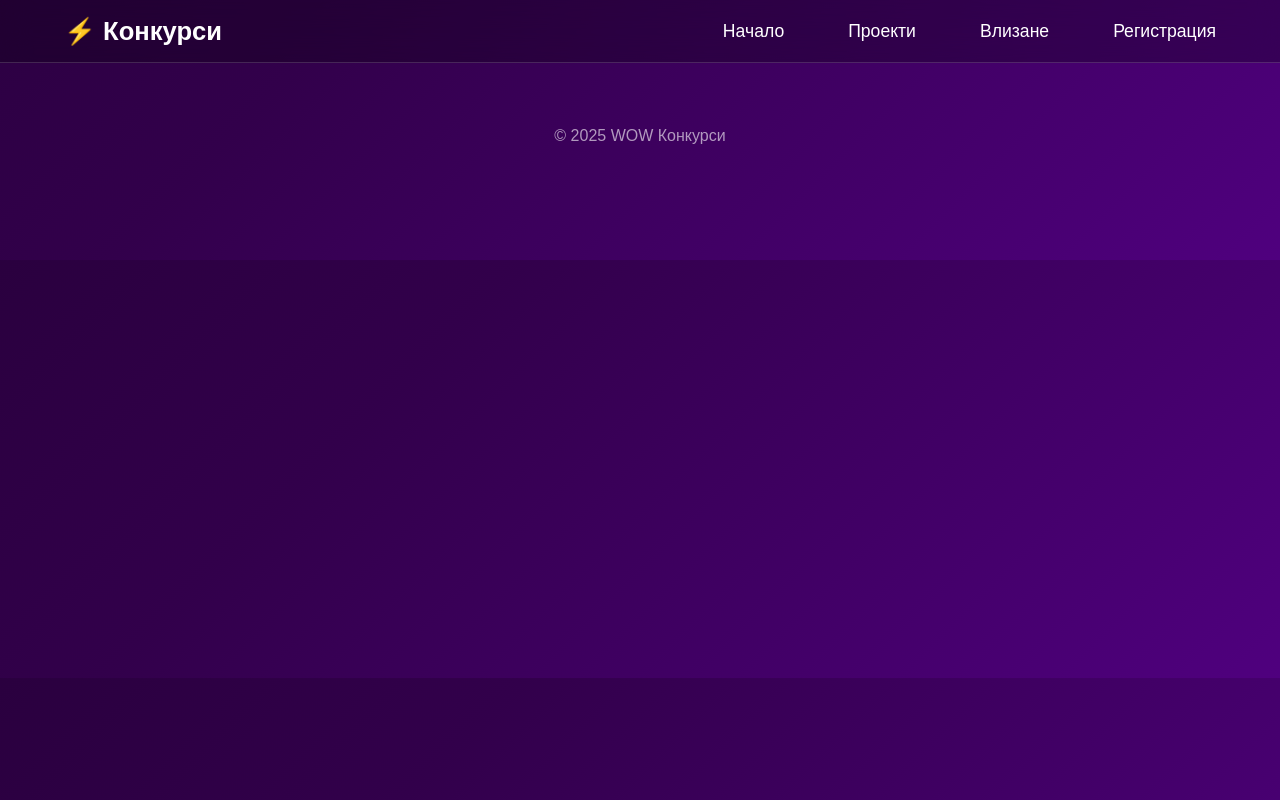
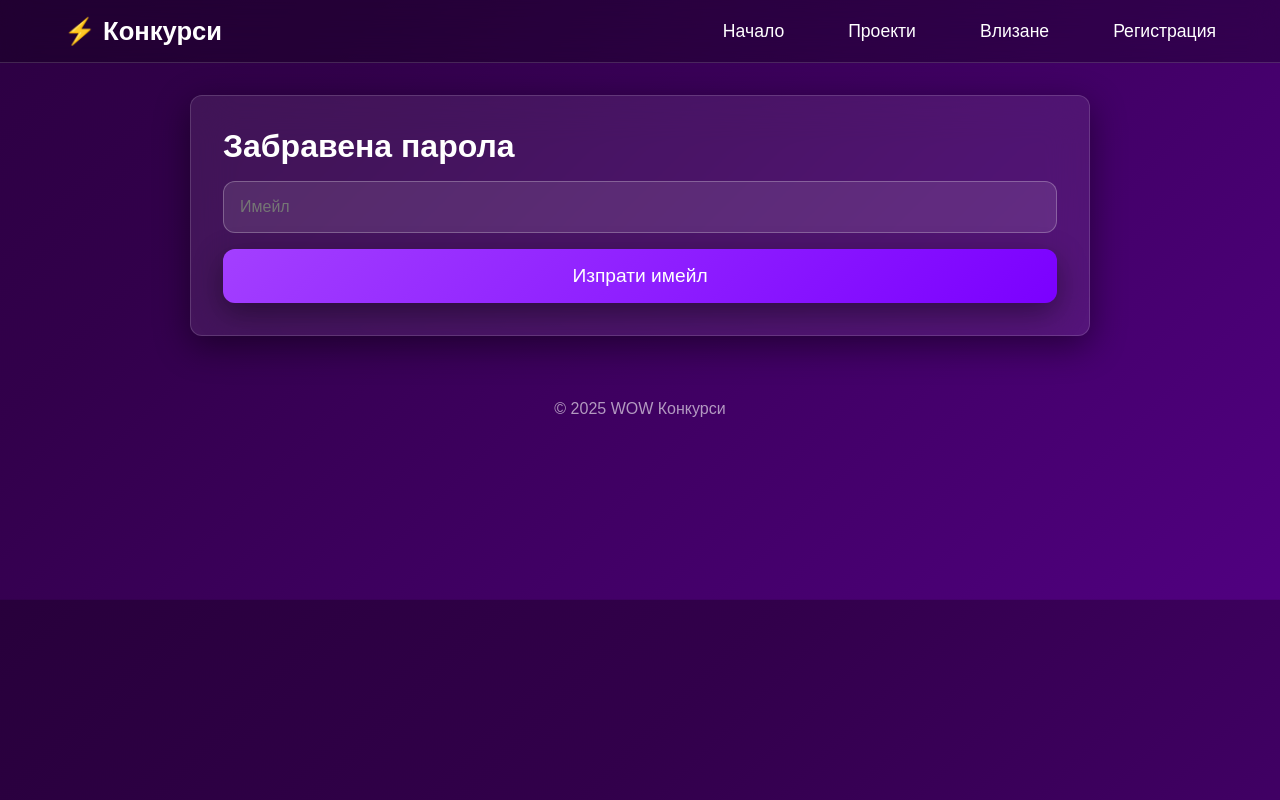
Before and after one commit to Simonaognyanova05/Contest-Site, a React (Create React App) app in the folder site/: page /forgottenPassword in a window 1280 px wide. Built offline with nearby package versions, Linux system fonts and the light colour scheme.

Commit message:
Add forgotten password

```diff
--- a/site/src/App.js
+++ b/site/src/App.js
@@ -10,6 +10,7 @@ import Register from './components/Register';
 import { AuthProvider } from './contexts/AuthContext';
 import Login from './components/Login';
 import Logout from './components/Logout';
+import ForgottenPassword from './components/ForgottenPassword';
 
 function App() {
 
@@ -24,6 +25,8 @@ function App() {
         <Route path='/register' element={<Register />} />
         <Route path='/login' element={<Login />} />
         <Route path='/logout' element={<Logout />} />
+        <Route path='/forgottenPassword' element={<ForgottenPassword />} />
+
 
       </Routes>
 
--- /dev/null
+++ b/site/src/components/ForgottenPassword.js
@@ -0,0 +1,36 @@
+import { useState } from 'react';
+import { useNavigate } from 'react-router-dom';
+import { resetPassword } from '../services/resetPassword';
+
+export default function ForgottenPassword() {
+    const [email, setEmail] = useState('');
+    const navigate = useNavigate();
+
+    const handleSubmit = async (e) => {
+        e.preventDefault();
+        try {
+            await resetPassword(email);
+            alert("Изпратихме ви имейл за възстановяване на паролата.");
+            navigate("/login");
+        } catch (error) {
+            if (error.code === 'auth/user-not-found') {
+                alert("Не съществува потребител с този имейл.");
+            } else if (error.code === 'auth/invalid-email') {
+                alert("Невалиден имейл адрес.");
+            } else {
+                alert("Грешка: " + error.message);
+            }
+        }
+    };
+    return (
+        <div class="container">
+            <h1 style={{ marginBottom: "1rem" }}>Забравена парола</h1>
+            <form onSubmit={handleSubmit}>
+                <input type="text" name="email" placeholder="Имейл" value={email}
+                    onChange={(e) => setEmail(e.target.value)} required />
+
+                <button>Изпрати имейл</button>
+            </form>
+        </div>
+    )
+}
--- a/site/src/components/Login.js
+++ b/site/src/components/Login.js
@@ -1,5 +1,4 @@
-import { useNavigate } from 'react-router-dom';
-import { register } from '../services/register';
+import { Link, useNavigate } from 'react-router-dom';
 import { useAuth } from '../contexts/AuthContext';
 import { login } from '../services/login';
 
@@ -20,13 +19,14 @@ export default function Login() {
     }
     return (
         <div class="container">
-            <h1 style={{ marginBottom: "1rem" }}>Регистрация</h1>
+            <h1 style={{ marginBottom: "1rem" }}>Влизане</h1>
             <form onSubmit={loginHandler}>
                 <input type="text" name="email" placeholder="Имейл" required />
                 <input type="password" name="password" placeholder="Парола" required />
 
-                <button>Влизане</button>
+                <button style={{ marginBottom: "30px" }}>Влизане</button>
             </form>
+            <Link to='/forgottenPassword' style={{ marginTop: "300px", color: "white" }}>Забравена парола</Link>
         </div>
     )
 }
--- /dev/null
+++ b/site/src/services/resetPassword.js
@@ -0,0 +1,17 @@
+import { sendPasswordResetEmail } from "firebase/auth";
+import { auth } from "../config/firebase";
+
+export async function resetPassword(email) {
+    try {
+        await sendPasswordResetEmail(auth, email);
+        alert("Имейл с инструкции за нулиране на паролата беше изпратен.");
+    } catch (error) {
+        if (error.code === 'auth/user-not-found') {
+            alert("Не съществува потребител с този имейл.");
+        } else if (error.code === 'auth/invalid-email') {
+            alert("Невалиден имейл адрес.");
+        } else {
+            alert("Грешка при изпращане на имейл: " + error.message);
+        }
+    }
+}
```
